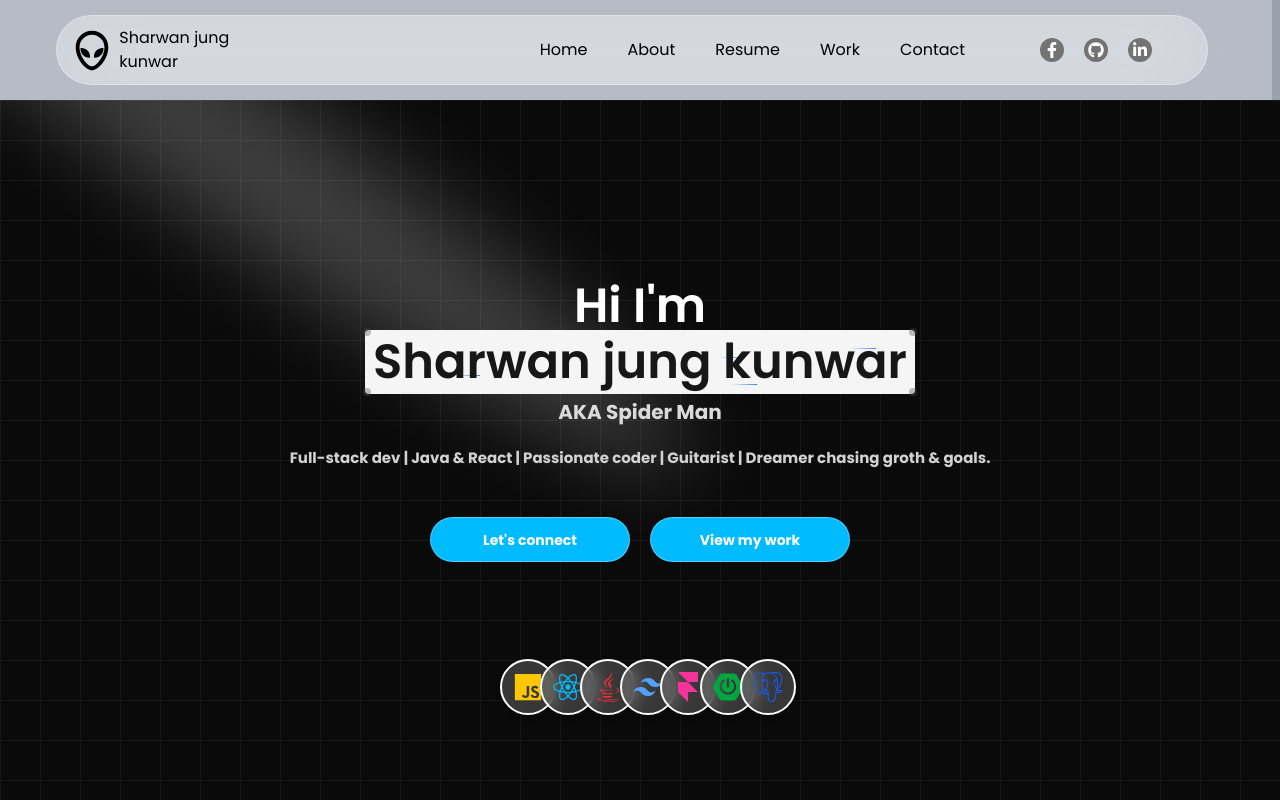
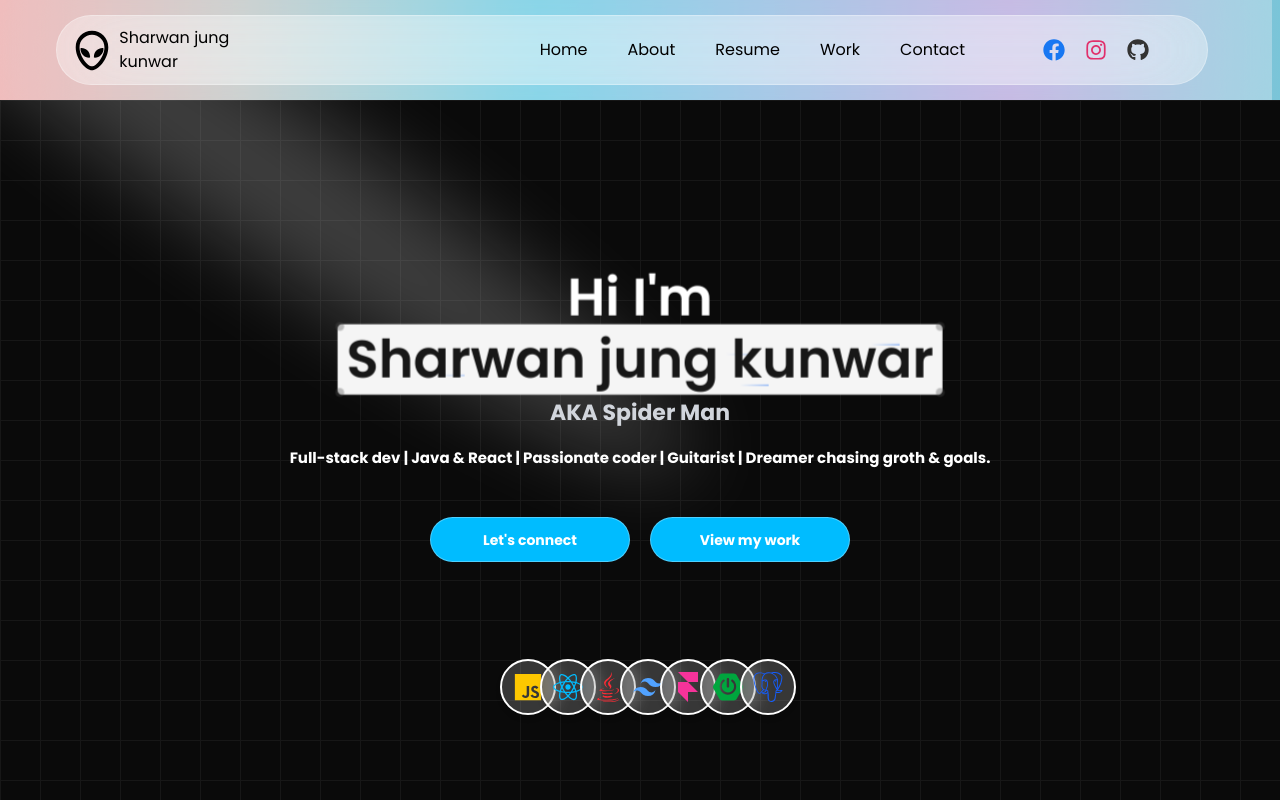
Before and after one commit to SharwanKunwar/Sharwan-Jung-Kunwar, a React (Vite) app: page / in a window 1280 px wide. Built offline with nearby package versions, Linux system fonts and the light colour scheme.

Commit message:
upded animation

```diff
--- a/src/App.css
+++ b/src/App.css
@@ -3,3 +3,17 @@
 html {
   scroll-behavior: smooth;
 }
+
+
+#phone-menu-box {
+  background: rgba(255, 255, 255, 0,1); /* More opaque */
+  backdrop-filter: blur(35px);
+  -webkit-backdrop-filter: blur(35px);
+  border-radius: 1rem;
+  border: 1px solid rgba(255, 255, 255, 0.2);
+  box-shadow: 0 4px 30px rgba(0, 0, 0, 0.1);
+}
+
+#header{
+  background-image: linear-gradient(to right, #eea2a2 0%, #bbc1bf 19%, #57c6e1 42%, #b49fda 79%, #7ac5d8 100%);
+}
--- a/src/App.jsx
+++ b/src/App.jsx
@@ -1,9 +1,9 @@
-
-import { Home, List, Menu, X } from 'lucide-react';
+import './app.css';
+import { List, Menu, X } from 'lucide-react';
 import { useRef, useState,useEffect } from 'react';
-import { FaFacebookF, FaGithub, FaLinkedinIn } from 'react-icons/fa';
+import { FaFacebook, FaInstagram, FaGithub } from 'react-icons/fa';
 import { SpotlightPreview } from './components/ui/SpotlightPreview';
-
+import {motion} from 'motion/react';
 
 
 function App() {
@@ -77,23 +77,28 @@ function App() {
       {/* Home page --------------------------------------------------------------------------------------------------------------------------------------------------------------------- */}
       <section id='home' ref={homePageRef} className='bg-white w-full h-full'>
         {/* top content  */}
-        <header className='bg-gray-400 w-full md:h-[100px] h-[90px] flex justify-center md:items-center'>  {/* //you can set backimg in here in feture */}
+        <header id='header' className=' w-full md:h-[100px] h-[90px] flex justify-center md:items-center'>  {/* //you can set backimg in here in feture */}
           <div className='bg-gray-50/30 md:backdrop-blur-2xl w-full md:mr-4 md:h-[100px] h-[90px] flex justify-center md:items-center absolute z-50'>
 
             <nav className='bg-white/30 md:w-[90%] w-full md:h-[70%] h-full md:rounded-full border border-white/30 backdrop-blur-2xl flex justify-between items-center gap-5'>
               {/* nav-left-box */}
               <div className='w-[20%] h-full flex justify-start items-center pl-3'>
-                <a href="/"><img className='w-[50px]' src="/aliens-line.svg" alt="logo" /></a>
+                <a href="/"><motion.img
+                initial={{ rotateZ: 1080, opacity: 0,scale:0}}
+                animate={{ rotateZ: 0, opacity: 1 ,scale:1}}
+                transition={{ duration: 0.3 }}
+                whileHover={{rotate:720, scale:1.1}}
+                className='w-[50px]' src="/aliens-line.svg" alt="logo" /></a>
                 <h1 className='md:flex hidden ml-1'>Sharwan jung kunwar</h1>
               </div>
                 {/* nav-middle-box */}
               <div className=' w-[60%] h-full flex justify-center items-center'>
                 <ul className='md:flex w-full h-full justify-end items-center gap-10 hidden'>
-                  <a id='home' onClick={(e) => { e.preventDefault(); scrollToPages(e); }} href="#home" className={activeSection === 'home' ? 'text-white border-b border-black' : ''}>Home</a>
-                  <a id='about' onClick={(e) => { e.preventDefault(); scrollToPages(e); }} href="#about" className={activeSection === 'about' ? 'text-white border-b border-black' : ''}>About</a>
-                  <a id='resume' onClick={(e) => { e.preventDefault(); scrollToPages(e); }} href="#resume" className={activeSection === 'resume' ? 'text-white border-b border-black' : ''}>Resume</a>
-                  <a id='work' onClick={(e) => { e.preventDefault(); scrollToPages(e); }} href="#Work" className={activeSection === 'work' ? 'text-white border-b border-black' : ''}>Work</a>
-                  <a id='contact' onClick={(e) => { e.preventDefault(); scrollToPages(e); }} href="#contact" className={activeSection === 'contact' ? 'text-white border-b border-black' : ''}>Contact</a>
+                  <a id='home' onClick={(e) => { e.preventDefault(); scrollToPages(e); }} href="#home" className={activeSection === 'home' ? 'text-white border-b border-black ' : ''}>Home</a>
+                  <a id='about' onClick={(e) => { e.preventDefault(); scrollToPages(e); }} href="#about" className={activeSection === 'about' ? 'text-white border-b border-black ' : ''}>About</a>
+                  <a id='resume' onClick={(e) => { e.preventDefault(); scrollToPages(e); }} href="#resume" className={activeSection === 'resume' ? 'text-white border-b border-black ' : ''}>Resume</a>
+                  <a id='work' onClick={(e) => { e.preventDefault(); scrollToPages(e); }} href="#Work" className={activeSection === 'work' ? 'text-white border-b border-black ' : ''}>Work</a>
+                  <a id='contact' onClick={(e) => { e.preventDefault(); scrollToPages(e); }} href="#contact" className={activeSection === 'contact' ? 'text-white border-b border-black ' : ''}>Contact</a>
                 </ul>
               </div>
 
@@ -101,18 +106,9 @@ function App() {
               <div className=' w-[20%] h-full flex justify-center items-center'>
                 {/* laptop */}
                 <section className=' w-full h-full md:flex justify-center items-center gap-5 hidden'>
-                  <a href="https://facebook.com" target="_blank" rel="noopener noreferrer"
-                    className="bg-neutral-500 text-white p-1 rounded-full hover:bg-blue-700 transition">
-                    <FaFacebookF />
-                  </a>
-                  <a href="https://github.com" target="_blank" rel="noopener noreferrer"
-                    className="bg-neutral-500 text-white p-1 rounded-full hover:bg-gray-900 transition">
-                    <FaGithub />
-                  </a>
-                  <a href="https://linkedin.com" target="_blank" rel="noopener noreferrer"
-                    className="bg-neutral-500 text-white p-1 rounded-full hover:bg-blue-600 transition">
-                    <FaLinkedinIn />
-                  </a>
+                  <a href="#facebook"><FaFacebook size={22} color="#1877F2" /></a>
+                  <a href="#instagram"><FaInstagram size={22} color="#E1306C" /></a>
+                 <a href="https://github.com/SharwanKunwar"><FaGithub size={22} color="#333" /></a>
                 </section>
                 {/* phone */}
                 <section className='mr-5 md:hidden'>
@@ -135,18 +131,9 @@ function App() {
                       </ul>
                       </div>
                       <div className=' w-full h-[15%] flex justify-center items-center gap-10'>
-                          <a href="https://facebook.com" target="_blank" rel="noopener noreferrer"
-                            className="bg-blue-600 text-white p-2 rounded-full hover:bg-blue-700 transition">
-                            <FaFacebookF />
-                          </a>
-                          <a href="https://github.com" target="_blank" rel="noopener noreferrer"
-                            className="bg-gray-800 text-white p-2 rounded-full hover:bg-gray-900 transition">
-                            <FaGithub />
-                          </a>
-                          <a href="https://linkedin.com" target="_blank" rel="noopener noreferrer"
-                            className="bg-blue-500 text-white p-2 rounded-full hover:bg-blue-600 transition">
-                            <FaLinkedinIn />
-                          </a>
+                        <a href="#facebook"><FaFacebook size={25} color="#1877F2" /></a>
+                        <a href="#instagram"><FaInstagram size={25} color="#E1306C" /></a>
+                        <a href="https://github.com/SharwanKunwar"><FaGithub size={25} color="#333" /></a>
                       </div>
                     </div>
                   </div>
--- a/src/components/ui/CoverDemo.jsx
+++ b/src/components/ui/CoverDemo.jsx
@@ -1,24 +1,51 @@
 import React from "react";
 import {Cover} from './Cover'
 import { AnimatedTooltipPreview } from "./AnimatedTooltipPreview";
+import {motion, scale} from 'motion/react';
 
 export function CoverDemo() {
   return (
     <div>
-        <section className="flex justify-center items-end gap-5  w-full md:h-[20px] h-[30px]"></section>
-      <h1
-        className="text-[75%] text-white md:text-3xl lg:text-5xl font-semibold max-w-7xl mx-auto text-center mt-0 relative z-20 py-2 bg-clip-text bg-gradient-to-b from-neutral-800 via-neutral-700 to-neutral-700 dark:from-neutral-800 dark:via-white dark:to-white">
-            <span className="text-5xl">Hi I'm</span><br /> <span><Cover>Sharwan jung kunwar</Cover></span>
-      </h1>
-      <h1 className="text-[20px]">AKA Spider Man</h1>
-      <p className="text-[15px] mt-7 px-1">Full-stack dev | Java & React | Passionate coder | Guitarist | Dreamer chasing groth & goals.</p>
+      <section className="flex justify-center items-end gap-5  w-full md:h-[20px] h-[30px]"></section>
+      <motion.h1
+      initial={{y:-100, opacity: 0, scale:0.98, filter:"blur(10px)" }}
+      animate={{y:-5, opacity: 1, scale:1.1, filter:"blur(0px)"}}
+      transition={{ duration: 0.5, delay:0.1 }}
+      className="text-[75%] text-white md:text-3xl lg:text-5xl font-semibold max-w-7xl mx-auto text-center mt-0 relative z-20 py-2 bg-clip-text bg-gradient-to-b from-neutral-800 via-neutral-700 to-neutral-700 dark:from-neutral-800 dark:via-white dark:to-white">
+        <motion.span
+          className="text-5xl">Hi I'm</motion.span><br /> <span><Cover>Sharwan jung kunwar</Cover></span>
+        </motion.h1>
+      <motion.h2
+      initial={{y:-100, opacity: 0, scale:0.98, filter:"blur(10px)" }}
+      animate={{y:0, opacity: 1, scale:1.1, filter:"blur(0px)"}}
+      transition={{ duration: 0.5, delay:0.2 }}
+      className="text-[20px] text-gray-300">AKA Spider Man</motion.h2>
+      <motion.p
+      initial={{y:-100, opacity: 0, scale:0.50, filter:"blur(10px)" }}
+      animate={{y:0, opacity: 1, scale:1, filter:"blur(0px)"}}
+      transition={{ duration: 0.5, delay:0.3 }}
+      className="text-[15px] mt-7 px-1 text-white">Full-stack dev | Java & React | Passionate coder | Guitarist | Dreamer chasing groth & goals.</motion.p>
       <section className="md:flex md:flex-row justify-center items-center gap-5 flex flex-col  w-full md:h-[150px] h-[300px]">
-        <button className="md:text-[14px] text-[16px] md:w-[200px] w-[300px] border border-white/30 md:h-[45px] h-[50px] bg-sky-400 text-white md:rounded-full rounded-sm">Let's connect</button>
-        <button className="md:text-[14px] text-[16px] md:w-[200px] w-[300px] border border-white/30 md:h-[45px] h-[50px] bg-sky-400 text-white md:rounded-full rounded-sm">View my work</button>
+        <motion.button
+        initial={{x:-500,opacity:0,filter:'blur(10px)'}}
+        animate={{x:0,opacity:1,filter:'blur(0px)'}}
+        transition={{ duration: 0.5, delay:0.4 }}
+        onTap={{scale:1.1}}
+        className="md:text-[14px] text-[16px] md:w-[200px] w-[300px] border border-white/30 md:h-[45px] h-[50px] bg-sky-400 text-white md:rounded-full rounded-sm">Let's connect</motion.button>
+        <motion.button
+        initial={{x:500,opacity:0,filter:'blur(10px)'}}
+        animate={{x:0,opacity:1,filter:'blur(0px)'}}
+        transition={{ duration: 0.5, delay:0.4 }}
+        onTap={{scale:1.1}}
+        className="md:text-[14px] text-[16px] md:w-[200px] w-[300px] border border-white/30 md:h-[45px] h-[50px] bg-sky-400 text-white md:rounded-full rounded-sm">View my work</motion.button>
       </section>
-      <section className="flex justify-center items-end gap-5  w-full h-[100px]">
+      <motion.section
+      initial={{opacity:0, y:100, scale:0.90,filter:'blur(10px)'}}
+      animate={{opacity:1, y:0, scale:1,filter:'blur(0px)'}}
+      transition={{ duration: 0.5, delay:0.5 }}
+      className="flex justify-center items-end gap-5  w-full h-[100px]">
         <AnimatedTooltipPreview/>
-      </section>
+      </motion.section>
 
     </div>
   );
--- a/src/index.css
+++ b/src/index.css
@@ -12,14 +12,6 @@ html {
   scroll-behavior: smooth;
 }
 
-#phone-menu-box {
-  background: rgba(255, 255, 255, 0,1); /* More opaque */
-  backdrop-filter: blur(35px);
-  -webkit-backdrop-filter: blur(35px);
-  border-radius: 1rem;
-  border: 1px solid rgba(255, 255, 255, 0.2);
-  box-shadow: 0 4px 30px rgba(0, 0, 0, 0.1);
-}
 
 
 
```
